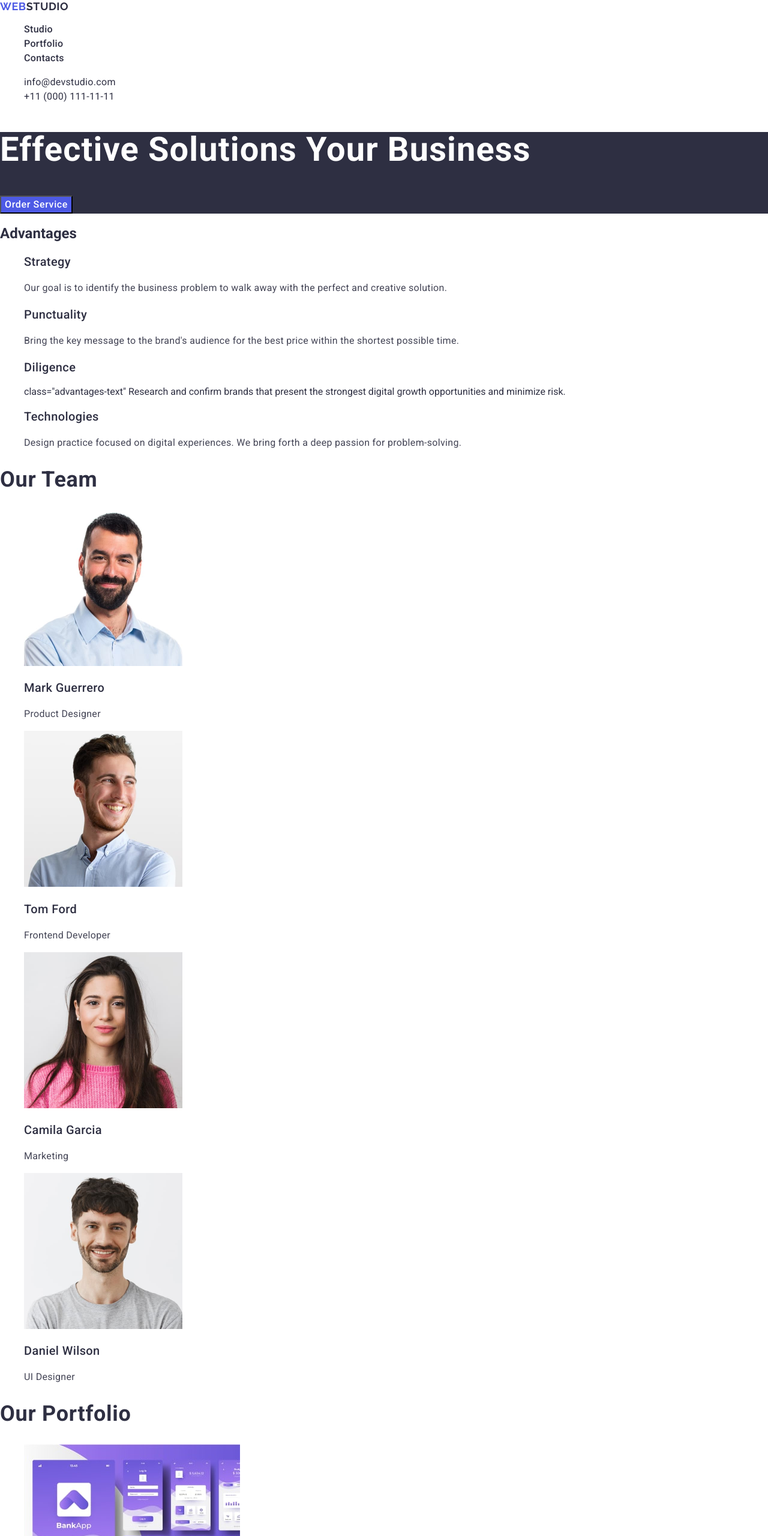
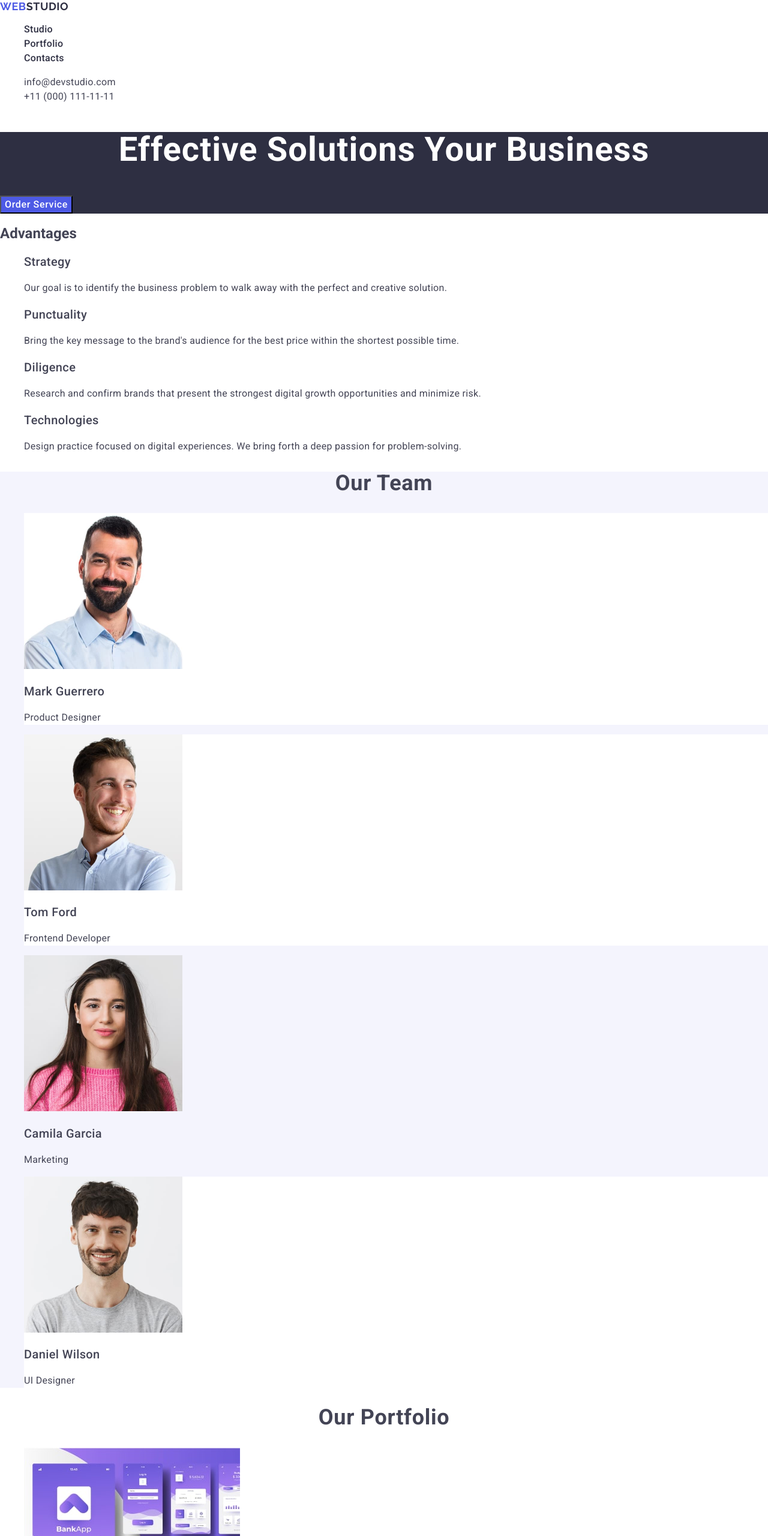
Before and after one commit to Tina-Sl/goit-markup-hw-02, a plain HTML site: page index.html in a window 1280 px wide. Shown: the top 2560 px of the page at 60% size. Drawn offline with nearby package versions, Linux system fonts and the light colour scheme.

Commit message:
corrections

```diff
--- a/css/styles.css
+++ b/css/styles.css
@@ -1,6 +1,6 @@
 body{
   font-family: "Roboto", sans-serif;
-  color:#2e2f42;
+  color: #434455;
   background-color:#ffffff;
 }
 ul{
@@ -32,7 +32,7 @@ a{
  .menu-item{
   color: #2e2f42;
  }
- .menu-item:hover, .menu-item:active{
+ .menu-item:hover, .menu-item:focus, .menu-item:active{
   color: #404bbf;
  }
 .contacs{
@@ -41,7 +41,7 @@ a{
   font-style: normal;
 }
 .contacs-link{
-  color: #2e2f42;
+  color: #434455;
 }
 .contacs-link:hover, .contacs-link:focus{
   color: #404bbf;
@@ -51,12 +51,13 @@ a{
 .hero{
   background: #2e2f42;
  }
-h1{
+.hero-title{
   font-weight: 700;
   font-size: 56px;
   line-height: 1.07;
   letter-spacing: 0.02em;
   color: #fff;
+  text-align: center;
 }
 .hero-button{
   background: #4d5ae5;
@@ -66,7 +67,7 @@ h1{
   color: #fff;
   cursor: pointer;
  }
- .hero-btn:hover{
+ .hero-bbutton:hover, .hero-bbutton:focus{
   background: #404bbf;
  }
 
@@ -85,11 +86,19 @@ h1{
 }
 
 /* styles section 2 */
+.team{
+  background-color: #F4F4FD;
+}
 .team-title{
   font-weight: 700;
   font-size: 36px;
   line-height: 1.11;
   letter-spacing: 0.02em;
+  text-align: center;
+  text-transform: capitalize;
+ }
+ .team-card{
+  background-color: #FFFFFF;
  }
 .team-caption{
   font-weight: 500;
@@ -110,6 +119,8 @@ h1{
   font-size: 36px;
   line-height: 1.11;
   letter-spacing: 0.02em;
+  text-align: center;
+  text-transform: capitalize;
 }
 .projects-card{
   background: #fff;
--- a/index.html
+++ b/index.html
@@ -26,9 +26,9 @@
           >Web<span class="logo-studio">Studio</span></a
         >
         <ul class="menu">
-          <li><a class="menu-item" href="#studio">Studio</a></li>
-          <li><a class="menu-item" href="#portfolio">Portfolio</a></li>
-          <li><a class="menu-item" href="#contacts">Contacts</a></li>
+          <li><a class="menu-item" href="./index.htm">Studio</a></li>
+          <li><a class="menu-item" href="">Portfolio</a></li>
+          <li><a class="menu-item" href="">Contacts</a></li>
         </ul>
       </nav>
 
@@ -51,7 +51,7 @@
     <main>
       <!-- hero -->
       <section class="hero">
-        <h1>Effective Solutions Your Business</h1>
+        <h1 class="hero-title">Effective Solutions Your Business</h1>
         <button type="button" class="hero-button">Order Service</button>
       </section>
 
@@ -75,9 +75,9 @@
           </li>
           <li>
             <h3 class="advantages-title">Diligence</h3>
-            <p>
-              class="advantages-text" Research and confirm brands that present
-              the strongest digital growth opportunities and minimize risk.
+            <p class="advantages-text">
+              Research and confirm brands that present the strongest digital
+              growth opportunities and minimize risk.
             </p>
           </li>
           <li>
@@ -94,7 +94,7 @@
       <section class="team">
         <h2 class="team-title">Our Team</h2>
         <ul>
-          <li class="portfolio-copy">
+          <li class="team-card">
             <img
               class="team-img"
               src="./images/img1.jpg"
@@ -104,7 +104,7 @@
             <h3 class="team-caption">Mark Guerrero</h3>
             <p class="team-worker">Product Designer</p>
           </li>
-          <li class="portfolio-copy">
+          <li class="team-card">
             <img
               class="team-img"
               src="./images/img2.jpg"
@@ -114,7 +114,7 @@
             <h3 class="team-caption">Tom Ford</h3>
             <p class="team-worker">Frontend Developer</p>
           </li>
-          <li class="portfolio-copy">
+          <li class="team--card">
             <img
               class="team-img"
               src="./images/img3.jpg"
@@ -124,7 +124,7 @@
             <h3 class="team-caption">Camila Garcia</h3>
             <p class="team-worker">Marketing</p>
           </li>
-          <li class="portfolio-copy">
+          <li class="team-card">
             <img
               class="team-img"
               src="./images/img4.jpg"
@@ -205,7 +205,7 @@
       </section>
     </main>
 
-    <footer>
+    <footer class="footer">
       <a class="logo" href="./index.html"
         >Web<span class="footer-logo-studio">Studio</span></a
       >
```
